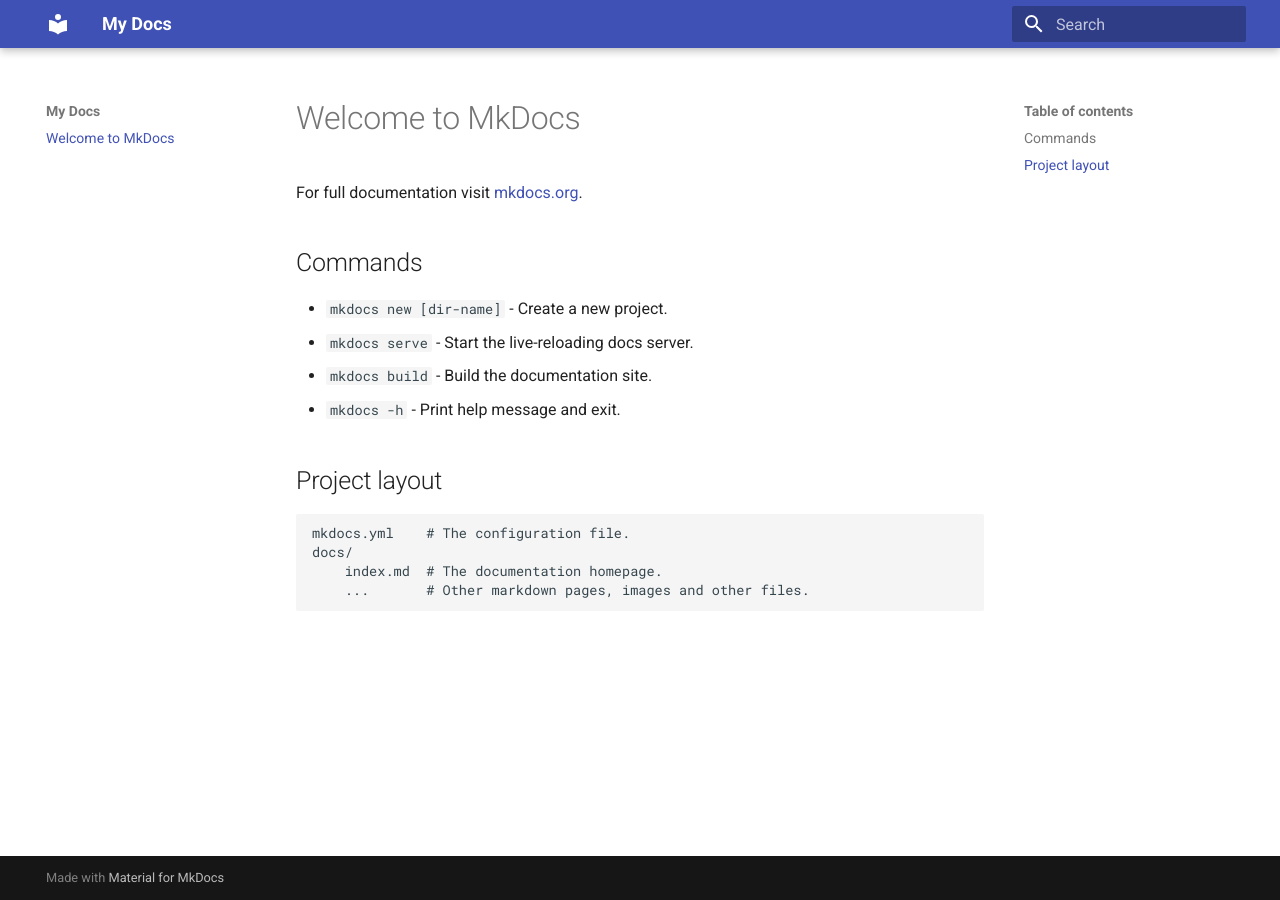
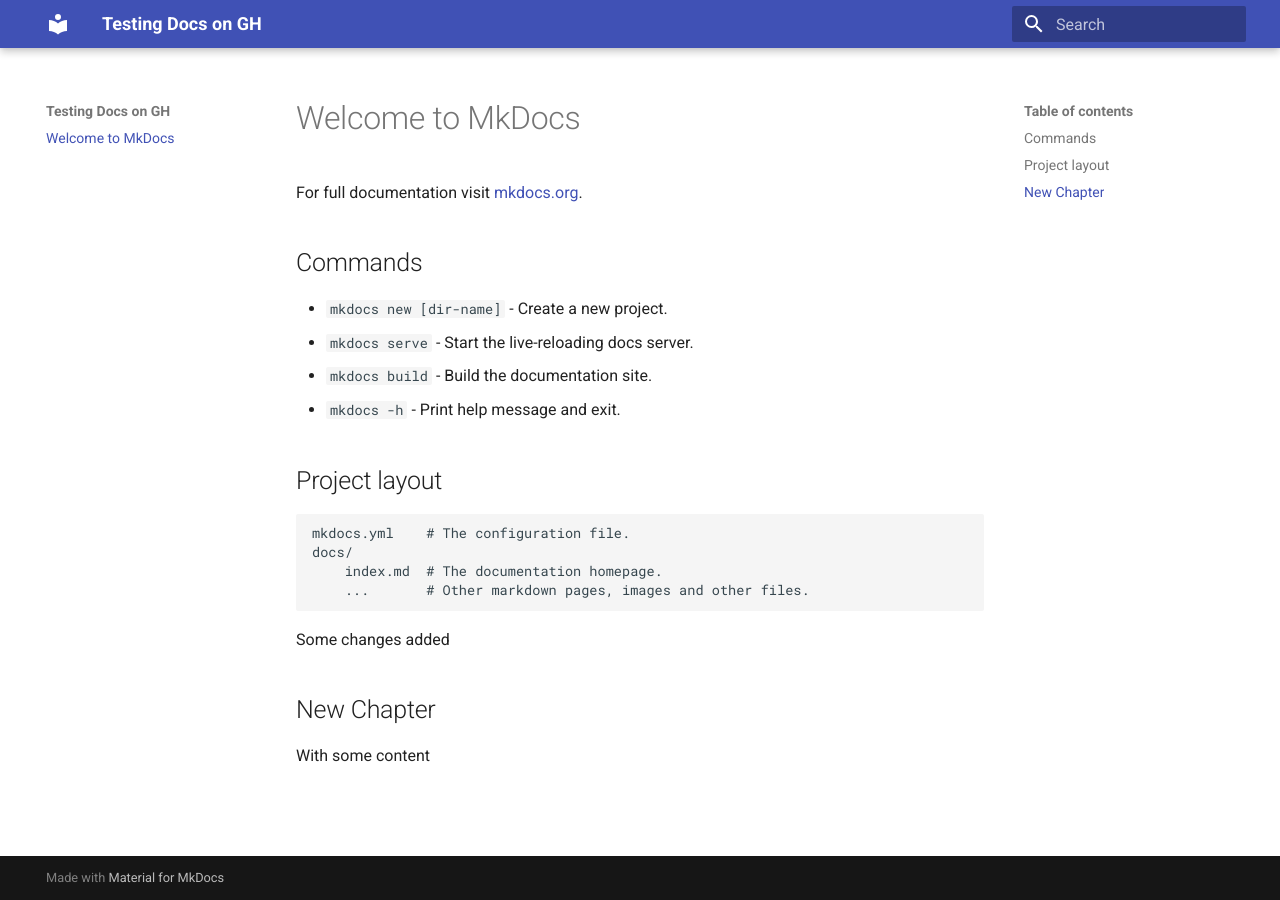
Before and after one commit to eKatchko/docs-test, an MkDocs documentation site: the page built from docs/index.md, in a window 1280 px wide. Built offline with MkDocs 1.6.1 and Material for MkDocs 9.7.7, drawn with Linux system fonts in a browser that asks for light colours.

```diff
--- a/docs/index.md
+++ b/docs/index.md
@@ -15,3 +15,7 @@ For full documentation visit [mkdocs.org](https://www.mkdocs.org).
     docs/
         index.md  # The documentation homepage.
         ...       # Other markdown pages, images and other files.
+
+Some changes added
+## New Chapter
+With some content
--- a/mkdocs.yml
+++ b/mkdocs.yml
@@ -1,3 +1,7 @@
-site_name: My Docs
+site_name: Testing Docs on GH
 theme:
   name: material
+plugins:
+  - search
+  - minify:
+      minify_html: true
```
Also changed, not shown: 1 other file.
